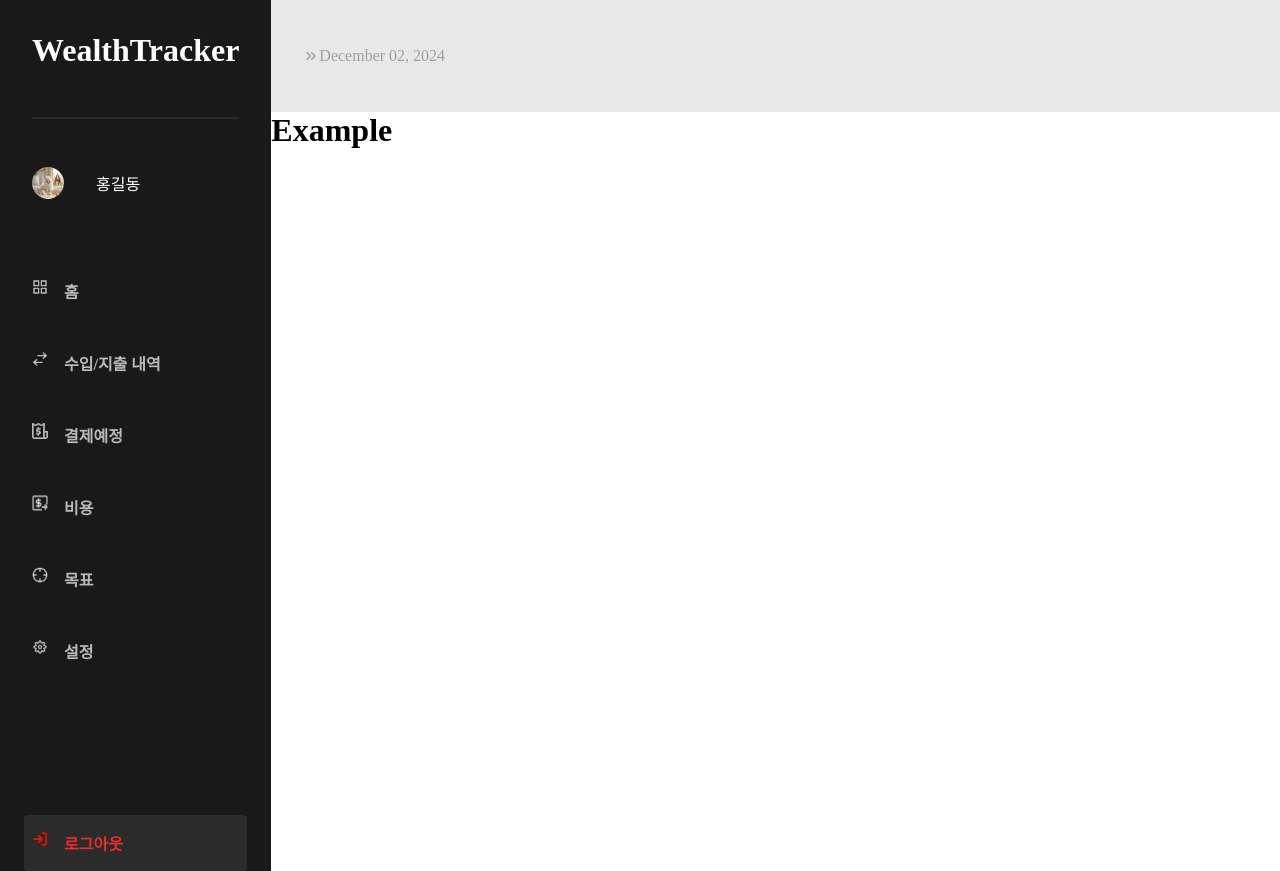
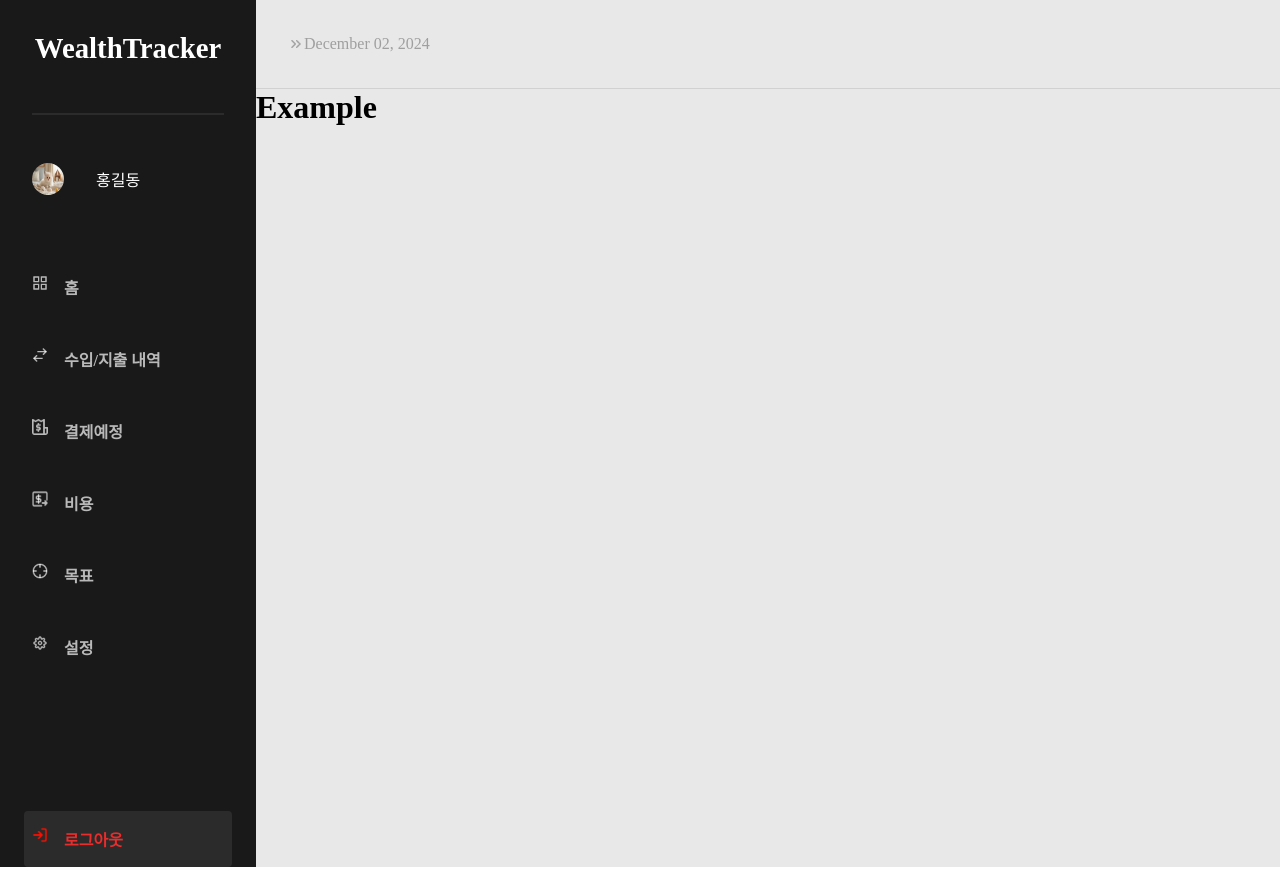
Before and after one commit to software-project-yu/WealthTracker-FE, a React (Vite) app: page / in a window 1280 px wide. Shown: the top 871 px of the page. Built offline with nearby package versions, Linux system fonts and the light colour scheme.

Commit message:
현재 날짜 아래 회색선& 전체 배경 추가, 로고 크기 수정

```diff
--- a/src/components/BackGround.jsx
+++ b/src/components/BackGround.jsx
@@ -14,10 +14,11 @@ export default function BackGround() {
 const Container = styled.div`
   background-color: ${({ theme }) => theme.colors.gray00};
   width: 100%;
-  height: 3rem;
+  height: 1.5rem;
   display: flex;
   align-items:center;
   padding: 2rem;
+  border-bottom: 1px solid ${({ theme }) => theme.colors.gray02};
 `;
 const ArrowImage = styled.img`
   width: 1rem;
--- a/src/components/Layout.jsx
+++ b/src/components/Layout.jsx
@@ -21,8 +21,8 @@ const SubContainer = styled.div`
   display: flex;
   flex-direction: column;
   width: 100%;
+  background-color: ${({ theme }) => theme.colors.gray00};
 `;
-
 const Sub = styled.div`
   display: flex;
   flex-direction: column;
--- a/src/components/SideMenu.jsx
+++ b/src/components/SideMenu.jsx
@@ -104,7 +104,7 @@ const Container = styled.div`
 const Logo = styled.h1`
   color: ${({ theme }) => theme.colors.white};
   align-items: center;
-  font-size: 2rem;
+  font-size: 1.8rem;
   font-weight: 800;
   padding: 2rem 0;
 `;
```
